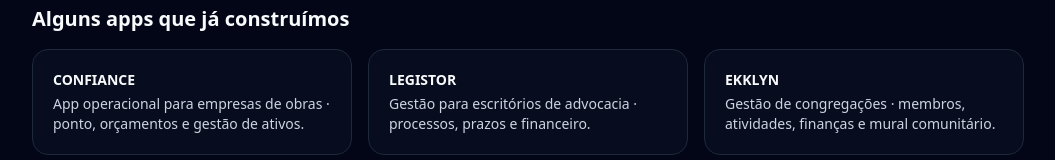
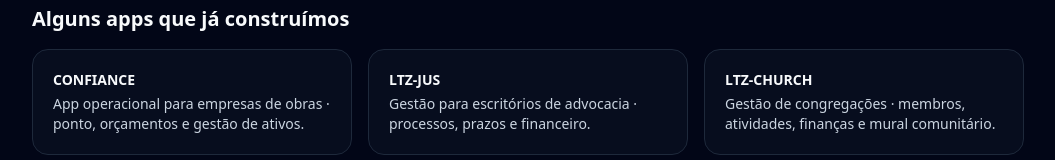
Before and after one commit to libertrendz/libertrendz-site, a Next.js app: page /apps in a window 1280 px wide. Shown: the part 1236-1396 px from the top of the page, without its empty margins (112-1167 px from the left). Built offline with nearby package versions, Linux system fonts and the light colour scheme.

Commit message:
Update page.tsx

```diff
--- a/app/apps/page.tsx
+++ b/app/apps/page.tsx
@@ -161,14 +161,14 @@
             </article>
 
             <article className="rounded-2xl border border-slate-800 bg-slate-900/40 p-5">
-              <p className="text-sm font-semibold text-slate-50">LEGISTOR</p>
+              <p className="text-sm font-semibold text-slate-50">LTZ-JUS</p>
               <p className="mt-1 text-sm text-slate-300">
                 Gestão para escritórios de advocacia · processos, prazos e financeiro.
               </p>
             </article>
 
             <article className="rounded-2xl border border-slate-800 bg-slate-900/40 p-5">
-              <p className="text-sm font-semibold text-slate-50">EKKLYN</p>
+              <p className="text-sm font-semibold text-slate-50">LTZ-CHURCH</p>
               <p className="mt-1 text-sm text-slate-300">
                 Gestão de congregações · membros, atividades, finanças e mural comunitário.
               </p>
```
